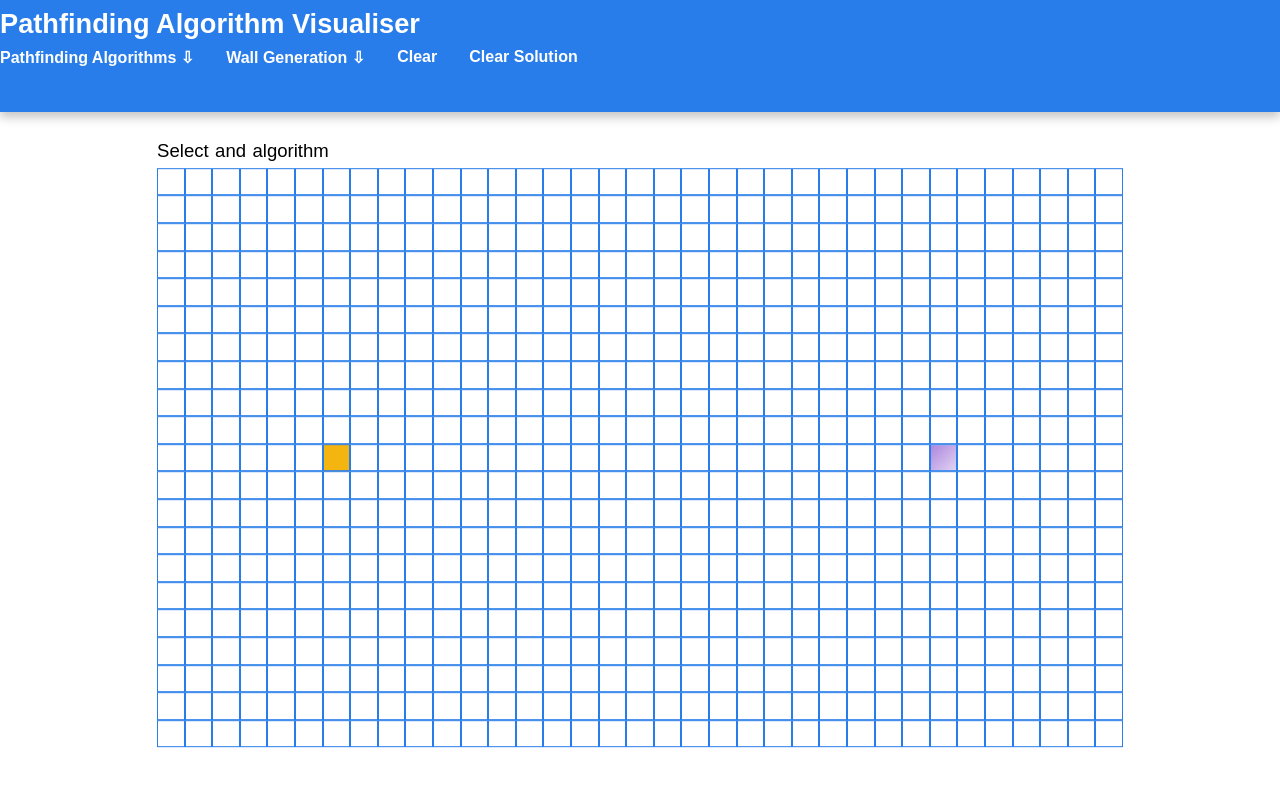
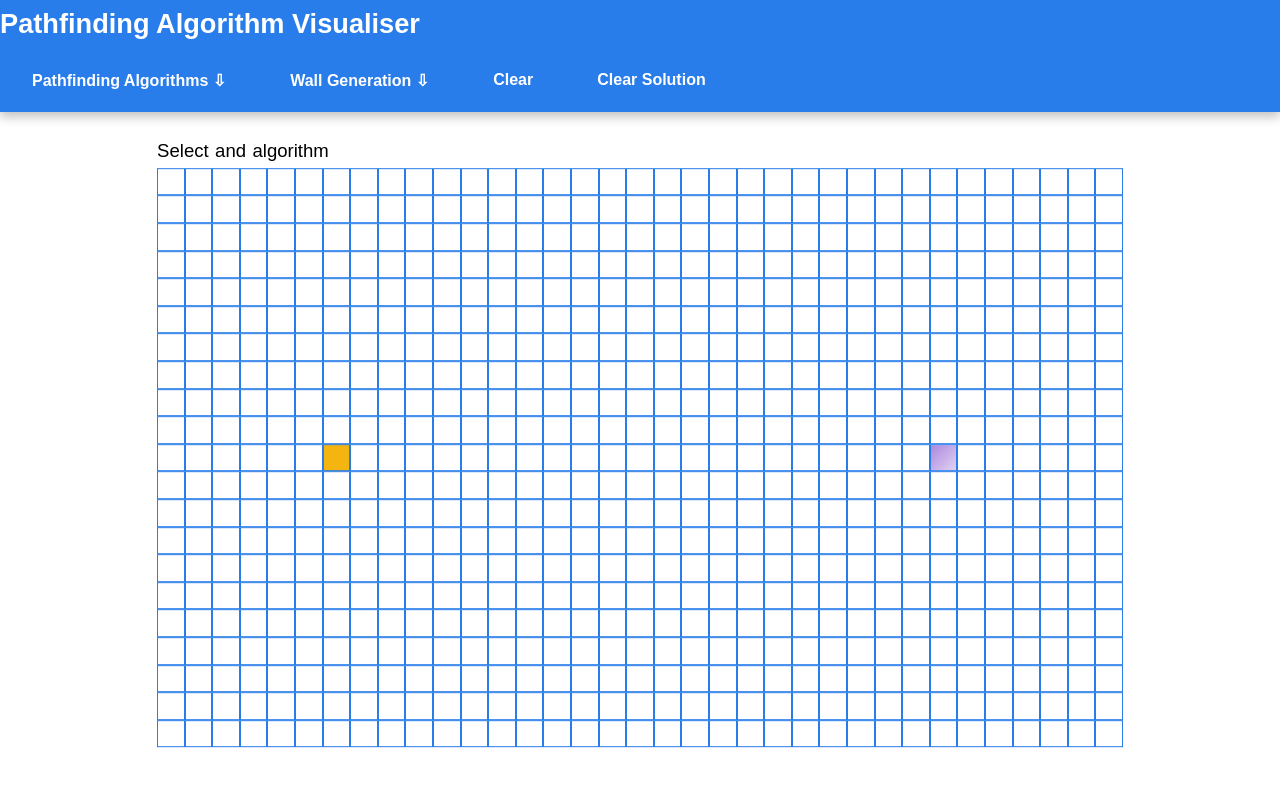
Before and after one commit to cal1co/algo-vis, a React (Vite) app: page / in a window 1280 px wide. Shown: the top 786 px of the page. Built offline with nearby package versions, Linux system fonts and the light colour scheme.

Commit message:
styled nav button positions

```diff
--- a/src/pathfinder/components/Pathfinder.jsx
+++ b/src/pathfinder/components/Pathfinder.jsx
@@ -212,6 +212,7 @@ function Pathfinder() {
 
     const clearBoard = () => {
         initGrid()
+        setShowStats(false)
         for (let row = 0; row < rowLength; row++){
             for (let column = 0; column < colLength; column++){
                 if (row === start.row && column == start.col){
--- a/src/pathfinder/style/pathfinder.css
+++ b/src/pathfinder/style/pathfinder.css
@@ -19,6 +19,14 @@
     font-weight:bold;
     display:flex;
     gap:2em;
+}
+.pathfinder-nav > div {
+    display:flex;
+    margin-left:2em;
+    position:relative;
+    height:fit-content;
+    top:50%;
+    transform:translateY(-50%)
 }
 .pathfind-dropdown{
     width:fit-content;
```
